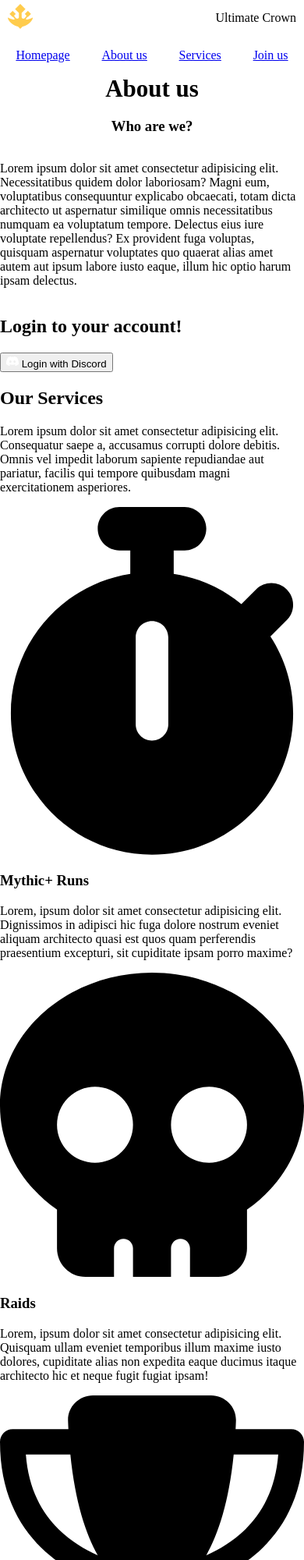
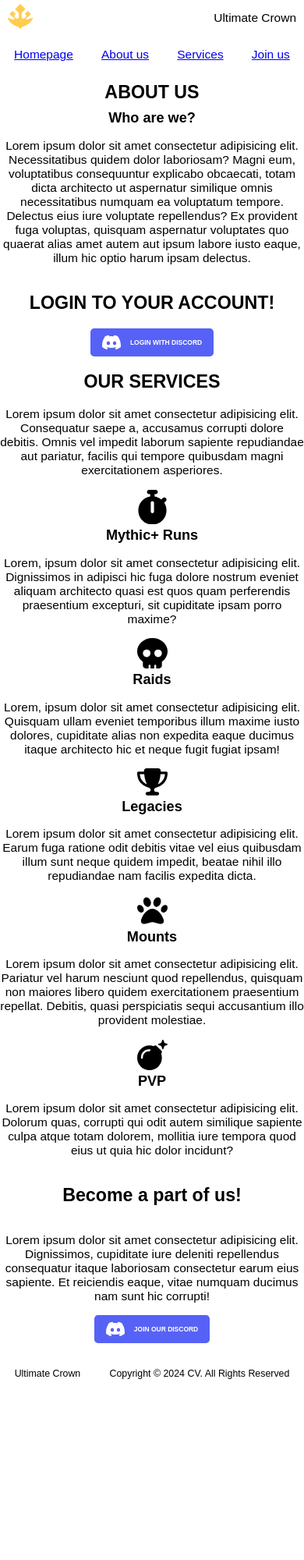
Before and after one commit to hynatea/project-wow1, a plain HTML site: page html/homepage.html in a window 390 px wide. Shown: the top 2000 px of the page at 78% size. After the commit the page ends 1780 px from the top, so only its background shows below. Drawn offline with Linux system fonts and the light colour scheme.

Commit message:
CSS layout version mobile

```diff
--- a/css/style-homepage.css
+++ b/css/style-homepage.css
@@ -3,7 +3,7 @@
 }
 
 html {
-    font-size: 62.5%;
+    font-size: 60.5%;
 }
 
 /*body*/
@@ -12,14 +12,20 @@ body {
     font-size: 1.6rem;
     padding: 0;
     margin: 0;
+    font-family: Arial, Helvetica, sans-serif;
 }
 
 /*titles*/
 
 h1,
 .h1 {
-    font-size: 3.1rem;
+    text-transform: uppercase;
     font-weight: 700;
+    margin: auto;
+}
+
+h3,
+.h3 {
     margin: auto;
 }
 
@@ -42,13 +48,172 @@ h1,
 
 /*about us*/
 
-.about-us p {
-    display: flex;
+.about-us {
+    display: block;
+    text-align: center;
 }
 
-.about-us {
-    margin: auto;
-    display: flex ;
+.about-us h1 {
+    padding: 1rem;
+}
+
+/*login*/
+
+.login {
+    display: flex;
+    align-items: center;
+    flex-direction: column;
+}
+
+.login h2 {
+    text-transform: uppercase;
+}
+
+/* From Uiverse.io by TreepDeep */
+.button.x {
+    max-width: 320px;
+    display: flex;
+    padding: 0.5rem 1.4rem;
+    font-size: 0.875rem;
+    line-height: 1.25rem;
+    font-weight: 700;
+    text-align: center;
+    text-transform: uppercase;
+    vertical-align: middle;
+    align-items: center;
+    border-radius: 0.5rem;
+    border: 1px solid rgba(86, 98, 246, 0.25);
+    gap: 0.75rem;
+    color: #ffffff;
+    background-color: #5662f6;
+    cursor: pointer;
+    transition: all 0.6s ease;
+    text-decoration: none;
+  }
+
+  .button.x svg {
+    height: 24px;
+    width: 24px;
+    fill: #fff;
+    margin-right: 0.5rem;
+  }
+
+  .button.x:hover {
+    transform: scale(1.02);
+    background-color: rgb(119, 133, 204);
+    box-shadow: 0 2px 4px rgba(119, 133, 204, 0.1);
+  }
+
+  .button.x:focus {
+    outline: none;
+    box-shadow: 0 0 0 3px rgba(0, 0, 0, 0.3);
+  }
+
+  .button.x:active {
+    transform: scale(0.98);
+    opacity: 0.8;
+  }
+
+  @media (max-width: 480px) {
+    .button.x {
+      max-width: 100%;
+    }
+  }
+
+  /*services*/
+
+  .services .section-header {
+    text-align: center;
+  }
+
+  .section-header h2 {
+    text-transform: uppercase;
+  }
+
+  .service-icon {
+    width: 10%;
+    margin: 0 auto;
+    display: block;
+  }
+
+  .service-content {
+    margin: 0;
+    display: flex;
     flex-direction: column;
     align-items: center;
+    text-align: center;
+  }
+
+  /*join us*/
+
+  .join-us {
+    display: flex;
+    align-items: center;
+    flex-direction: column;
+  }
+
+  .join-us p {
+    text-align: center;
+  }
+
+  /* From Uiverse.io by TreepDeep */
+    .button.y {
+    max-width: 320px;
+    display: flex;
+    padding: 0.5rem 1.4rem;
+    font-size: 0.875rem;
+    line-height: 1.25rem;
+    font-weight: 700;
+    text-align: center;
+    text-transform: uppercase;
+    vertical-align: middle;
+    align-items: center;
+    border-radius: 0.5rem;
+    border: 1px solid rgba(86, 98, 246, 0.25);
+    gap: 0.75rem;
+    color: #ffffff;
+    background-color: #5662f6;
+    cursor: pointer;
+    transition: all 0.6s ease;
+    text-decoration: none;
+  }
+
+  .button.y svg {
+    height: 24px;
+    width: 24px;
+    fill: #fff;
+    margin-right: 0.5rem;
+  }
+
+  .button.y:hover {
+    transform: scale(1.02);
+    background-color: rgb(119, 133, 204);
+    box-shadow: 0 2px 4px rgba(119, 133, 204, 0.1);
+  }
+
+  .button.y:focus {
+    outline: none;
+    box-shadow: 0 0 0 3px rgba(0, 0, 0, 0.3);
+  }
+
+  .button.y:active {
+    transform: scale(0.98);
+    opacity: 0.8;
+  }
+
+  @media (max-width: 480px) {
+    .button.y {
+      max-width: 100%;
+    }
+  }
+
+/*footer*/
+
+footer .grid {
+    padding-top: 2rem;
+    font-size: 80%;
+    display: flex;
+    flex-wrap: nowrap;
+    flex-direction: row;
+    justify-content: space-around;
 }
--- a/html/homepage.html
+++ b/html/homepage.html
@@ -177,9 +177,18 @@
     <p>Lorem ipsum dolor sit amet consectetur adipisicing elit. Dignissimos, cupiditate iure deleniti
         repellendus consequatur itaque laboriosam consectetur earum eius sapiente. Et reiciendis eaque, vitae
         numquam ducimus nam sunt hic corrupti!</p>
-    <button onclick="window.location.href = 'https://discord.gg/RYgYR6rZ';">Join us</button>
+
+    <button class="button y" onclick="window.location.href = 'https://discord.gg/RYgYR6rZ';">
+        <svg style="color: white" xmlns="http://www.w3.org/2000/svg" width="16" height="16" fill="currentColor"
+            class="bi bi-discord" viewBox="0 0 16 16">
+            <path
+                d="M13.545 2.907a13.227 13.227 0 0 0-3.257-1.011.05.05 0 0 0-.052.025c-.141.25-.297.577-.406.833a12.19 12.19 0 0 0-3.658 0 8.258 8.258 0 0 0-.412-.833.051.051 0 0 0-.052-.025c-1.125.194-2.22.534-3.257 1.011a.041.041 0 0 0-.021.018C.356 6.024-.213 9.047.066 12.032c.001.014.01.028.021.037a13.276 13.276 0 0 0 3.995 2.02.05.05 0 0 0 .056-.019c.308-.42.582-.863.818-1.329a.05.05 0 0 0-.01-.059.051.051 0 0 0-.018-.011 8.875 8.875 0 0 1-1.248-.595.05.05 0 0 1-.02-.066.051.051 0 0 1 .015-.019c.084-.063.168-.129.248-.195a.05.05 0 0 1 .051-.007c2.619 1.196 5.454 1.196 8.041 0a.052.052 0 0 1 .053.007c.08.066.164.132.248.195a.051.051 0 0 1-.004.085 8.254 8.254 0 0 1-1.249.594.05.05 0 0 0-.03.03.052.052 0 0 0 .003.041c.24.465.515.909.817 1.329a.05.05 0 0 0 .056.019 13.235 13.235 0 0 0 4.001-2.02.049.049 0 0 0 .021-.037c.334-3.451-.559-6.449-2.366-9.106a.034.034 0 0 0-.02-.019Zm-8.198 7.307c-.789 0-1.438-.724-1.438-1.612 0-.889.637-1.613 1.438-1.613.807 0 1.45.73 1.438 1.613 0 .888-.637 1.612-1.438 1.612Zm5.316 0c-.788 0-1.438-.724-1.438-1.612 0-.889.637-1.613 1.438-1.613.807 0 1.451.73 1.438 1.613 0 .888-.631 1.612-1.438 1.612Z"
+                fill="white"></path>
+        </svg>
+        Join our discord
+    </button>
 </section>
-<footer>
+<footer class="footer">
     <div class="container">
         <div class="grid">
             <div class="grid-item">
```
